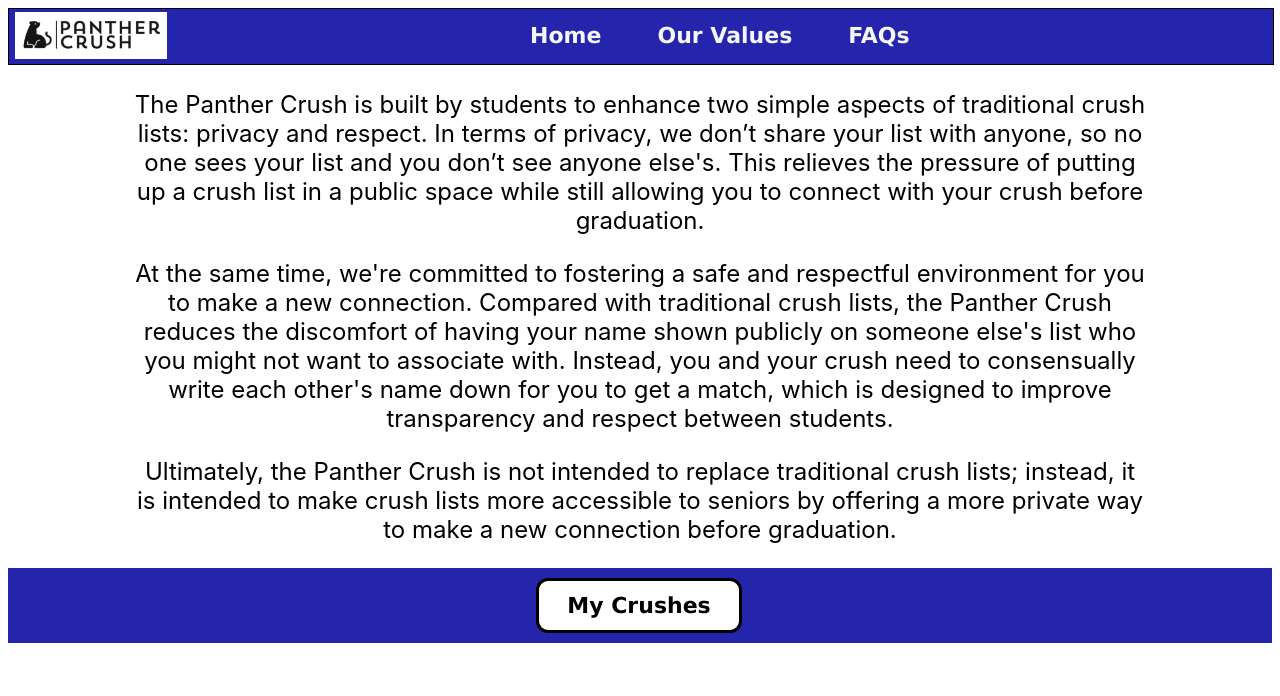
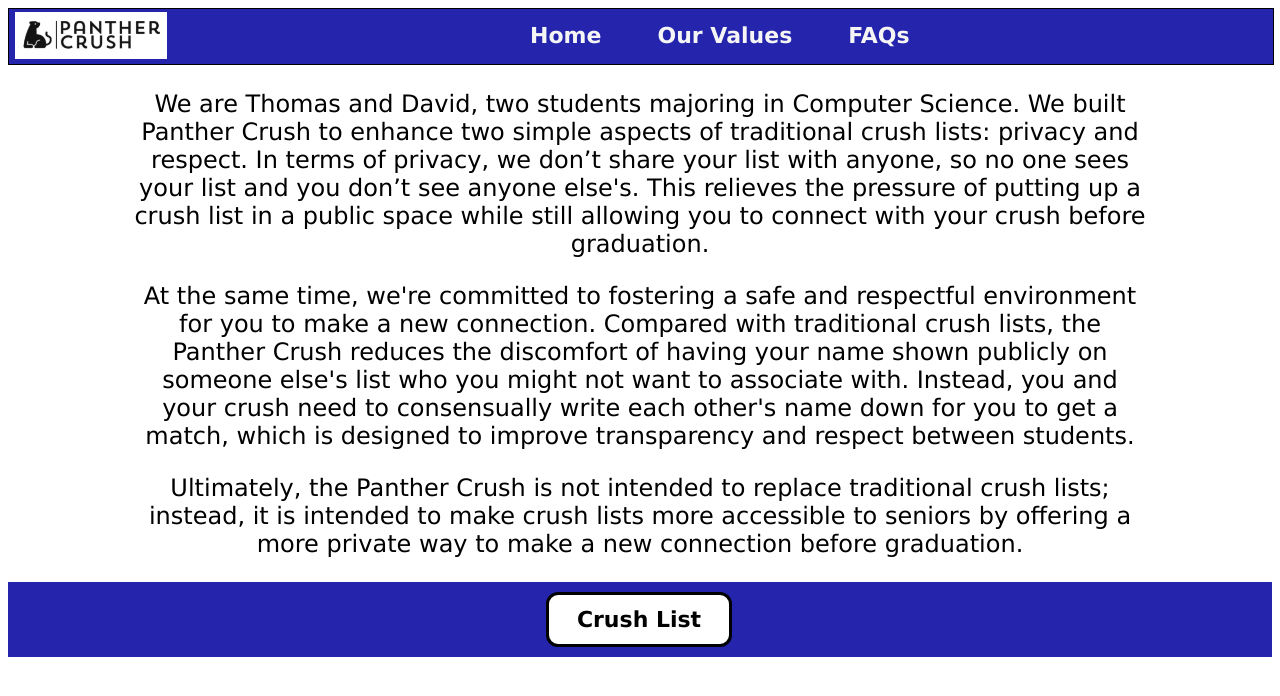
Before and after one commit to DavidGmidd/SeniorSeminarProject21, a Next.js app: page /Values in a window 1280 px wide. Shown: the top 696 px of the page. Built offline with nearby package versions, Linux system fonts and the light colour scheme.

Commit message:
Changing details

```diff
--- a/src/Styles/Home.module.css
+++ b/src/Styles/Home.module.css
@@ -86,8 +86,8 @@
 .instructions {
 
     margin: 0 auto;
-    width:100%;
-    height:100%;
+    width:94%;
+    height:94%;
 }
 .instructionsContainer{
     align-items: center;
@@ -145,7 +145,7 @@
     margin: 0 auto;
     width: 80%;
     color: black;
-    font-family: -apple-system, BlinkMacSystemFont, 'Segoe UI', Roboto, Oxygen, Ubuntu, Cantarell, 'Open Sans', 'Helvetica Neue', sans-serif;
+    font-family: 'Lucida Sans', 'Lucida Sans Regular', 'Lucida Grande', 'Lucida Sans Unicode', Geneva, Verdana, sans-serif;
 }
 
 .faqsTitle{
@@ -155,6 +155,13 @@
 .linkDirectory {
     color: lightskyblue;
     text-decoration: underline;
+}
+
+.DirectoryInCrushlst{
+    text-align: center;
+    font-family: 'Lucida Sans', 'Lucida Sans Regular', 'Lucida Grande', 'Lucida Sans Unicode', Geneva, Verdana, sans-serif;
+
+
 }
 
 .faqsHome {
--- a/src/pages/CrushList.js
+++ b/src/pages/CrushList.js
@@ -30,17 +30,16 @@
         <Head>
         <title>Panther Crush List</title>
       </Head>
-        <main className={styles.main}>
-        <div className={styles.MenuContainer}>
+
+      <div className={styles.MenuContainer}>
         <img src="images/Logo5.PNG" className={styles.Logo}/>
-     <button className={styles.buttonMenu} onClick={() => {setView("Home")}}>Home</button>
-     <button className={styles.buttonMenu} onClick={() => {setView("Values")}}>Our Values</button>
-     <button className={styles.buttonMenu} onClick={() => {setView("FAQ")}}>FAQs</button>
-     {/* <button className={styles.buttonMenu}> Contact</button> */}
-
-   </div>
-
-        </main>
+        <button className={styles.buttonMenu} onClick={() => {setView("Home")}}>Home</button>
+        <button className={styles.buttonMenu} onClick={() => {setView("Values")}}>Our Values</button>
+        <button className={styles.buttonMenu} onClick={() => {setView("FAQ")}}>FAQs</button>
+      </div>
+      <div className={styles.DirectoryInCrushlst}>
+    <h3> Find your crush's email <a className= {styles.linkDirectory} href= "https://directory.middlebury.edu/" target="_blank" rel="noreferrer">here</a>.</h3>
+    </div>
     </div>
        <div className={styles.plyr} id= "player">
         <iframe src="https://player.vimeo.com/video/536975744?background=1&loop=0"
--- a/src/pages/FAQ.js
+++ b/src/pages/FAQ.js
@@ -69,7 +69,7 @@
     </div>
 
       <footer className={styles.footerFAQ}>
-          <button className={styles.button} onClick={() => {setView("CrushList")}}>My Crushes</button>
+          <button className={styles.button} onClick={() => {setView("CrushList")}}>Crush List</button>
         </footer>
       </>
 
--- a/src/pages/Values.js
+++ b/src/pages/Values.js
@@ -38,14 +38,14 @@
     </div>
 
     <div className={styles.values} >
-      <p> The Panther Crush is built by students to enhance two simple aspects of traditional crush lists: privacy and respect. In terms of privacy, we don’t share your list with anyone, so no one sees your list and you don’t see anyone else&apos;s. This relieves the pressure of putting up a crush list in a public space while still allowing you to connect with your crush before graduation. </p>
+      <p> We are Thomas and David, two students majoring in Computer Science. We built Panther Crush to enhance two simple aspects of traditional crush lists: privacy and respect. In terms of privacy, we don’t share your list with anyone, so no one sees your list and you don’t see anyone else&apos;s. This relieves the pressure of putting up a crush list in a public space while still allowing you to connect with your crush before graduation. </p>
       <p> At the same time, we&apos;re committed to fostering a safe and respectful environment for you to make a new connection. Compared with traditional crush lists, the Panther Crush reduces the discomfort of having your name shown publicly on someone else&apos;s list who you might not want to associate with. Instead, you and your crush need to consensually write each other&apos;s name down for you to get a match, which is designed to improve transparency and respect between students. </p>
       <p> Ultimately, the Panther Crush is not intended to replace traditional crush lists; instead, it is intended to make crush lists more accessible to seniors by offering a more private way to make a new connection before graduation.</p>
 
     </div>
 
       <footer className={styles.footer}>
-          <button className={styles.button} onClick={() => {setView("CrushList")}}>My Crushes</button>
+          <button className={styles.button} onClick={() => {setView("CrushList")}}>Crush List</button>
         </footer>
       </>
 
--- a/src/pages/index.js
+++ b/src/pages/index.js
@@ -15,7 +15,7 @@
 export default function Home() {
 
 
-  const [currentMode, setCurrentMode] = useState('Welcome');
+  const [currentMode, setCurrentMode] = useState('Home');
 
   let content;
 
@@ -100,7 +100,7 @@
       </details>
     </div>
         <footer className={styles.footer}>
-          <button className={styles.button} onClick={() => {setCurrentMode("CrushList")}}>My Crushes</button>
+          <button className={styles.button} onClick={() => {setCurrentMode("CrushList")}}>Crush List</button>
         </footer>
       </div>
     </main>
```
